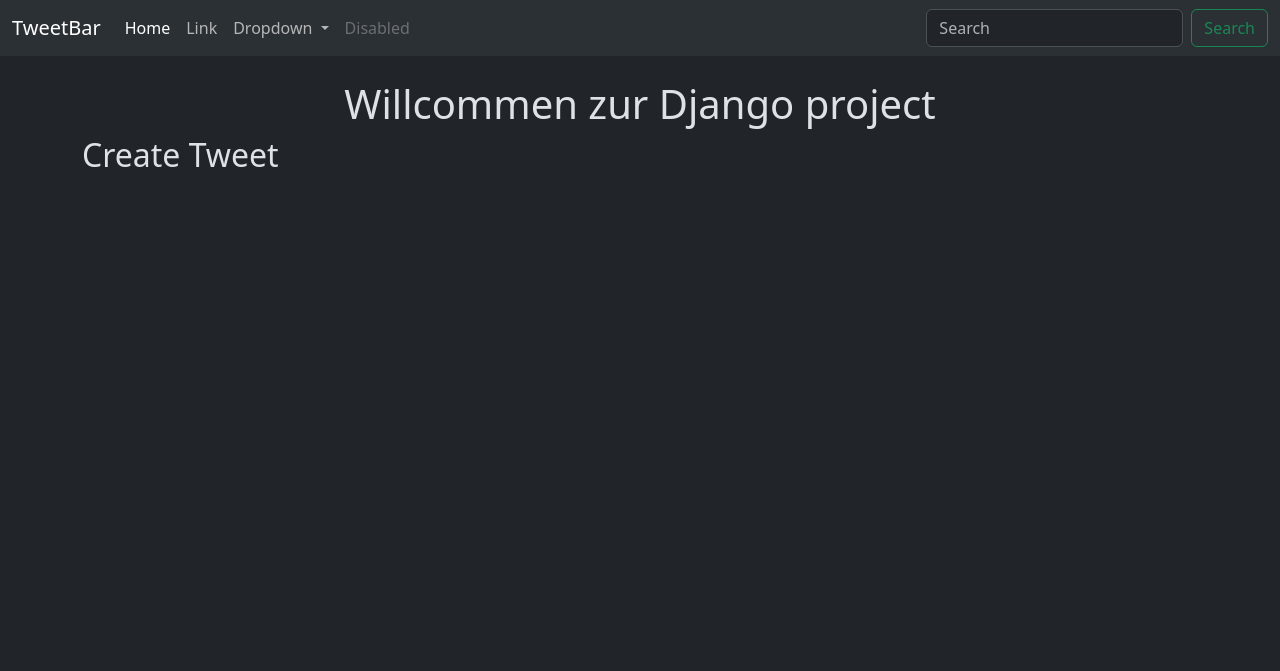
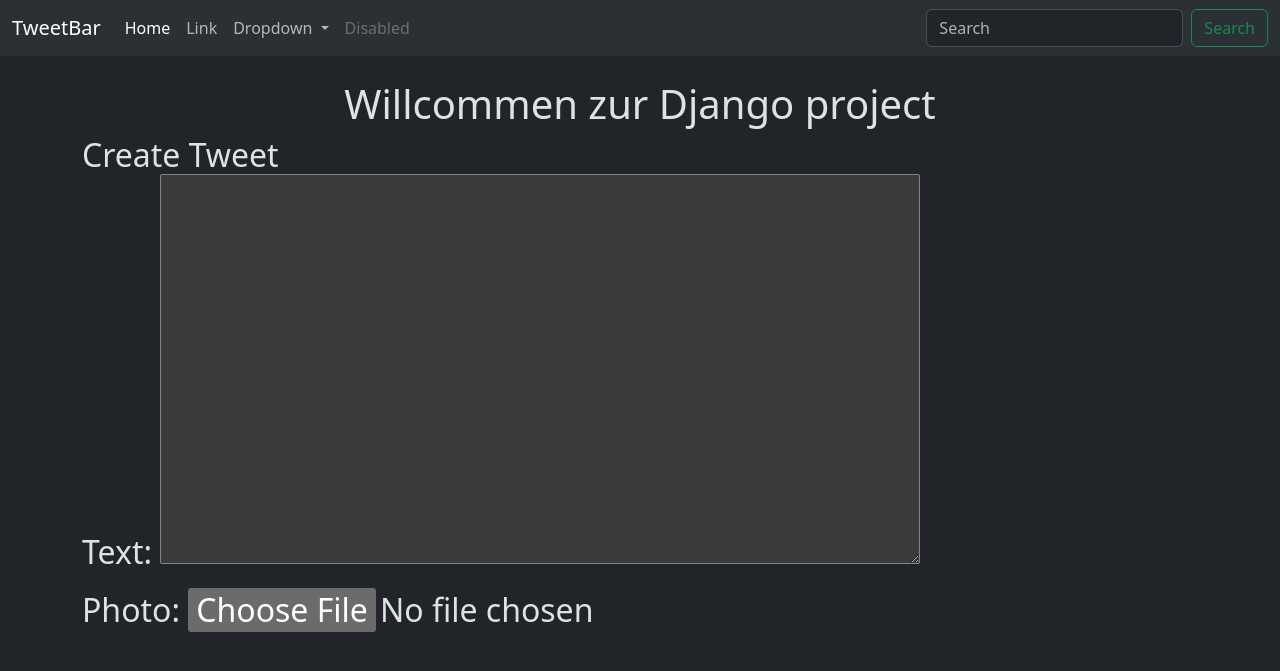
Before and after one commit to alamin40/ChaiHeadq, a Django app: page /tweet/create/ in a window 1280 px wide. Shown: the top 671 px of the page. Run offline with Django 5.2, Linux system fonts and the light colour scheme.

Commit message:
added form for create tweet

```diff
--- a/chaiheadq/tweet/templates/tweet_form.html
+++ b/chaiheadq/tweet/templates/tweet_form.html
@@ -11,5 +11,9 @@
   {% if form.instance.pk %}Edit Tweet
   {% else %} Create Tweet
   {% endif %}
+  <form method="post" enctype="multipart/form-data" class="form">
+    {{form.as_p}}
+  </form>
+
 </h2>
 {% endblock content %}
```
